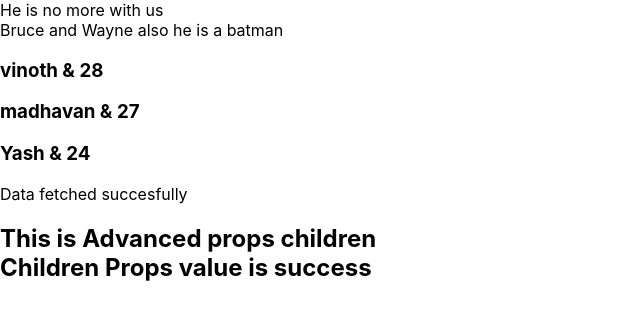
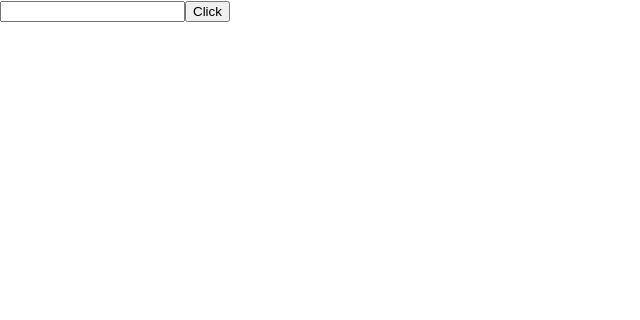
Before and after one commit to Vmadhavan2310/react_typescript, a React (Create React App) app: page / in a window 1280 px wide. Shown: the top 320 px of the page, without its empty margins (0-640 px from the left). Built offline with nearby package versions, Linux system fonts and the light colour scheme.

Commit message:
Day2 read typescript react

```diff
--- a/src/App.tsx
+++ b/src/App.tsx
@@ -1,5 +1,6 @@
 import { AdvancedProps } from './Components/AdvancedProps';
 import { ChildrenProps } from './Components/ChildrenProps';
+import { EventProps } from './Components/EventProps';
 import TypingArr from './Components/TypingArr';
 import TypingObject from './Components/TypingObject';
 import Typingprops from './Components/TypingProps';
@@ -26,7 +27,7 @@ function App() {
   ]
   return (
     <div className="App">
-     <Typingprops name='vinoths' age={25} alive={false}/>
+    {/*  <Typingprops name='vinoths' age={25} alive={false}/>
      <TypingObject person={person} nickName="batman"/>
      <TypingArr personArr={personArr}/>
      <AdvancedProps status='success'>
@@ -34,7 +35,8 @@ function App() {
       <ChildrenProps>
       success
         </ChildrenProps>
-     </AdvancedProps>
+     </AdvancedProps> */}
+     <EventProps input={(e)=>{console.log(e.target.value)}} clickmsg={(e,id)=>console.log("clicked",id)}/>
     </div>
   );
 }
--- /dev/null
+++ b/src/Components/EventProps.tsx
@@ -0,0 +1,9 @@
+import { inputProps } from "./Component.types"
+export function EventProps(props:inputProps){
+    return(
+        <>
+        <input type="text" onChange={props.input}/>
+        <button onClick={(e)=>props.clickmsg(e,4)}>Click</button>
+        </>
+    )
+}
```
Also changed, not shown: src/Components/Component.types.ts (added, +7 -0 lines).
